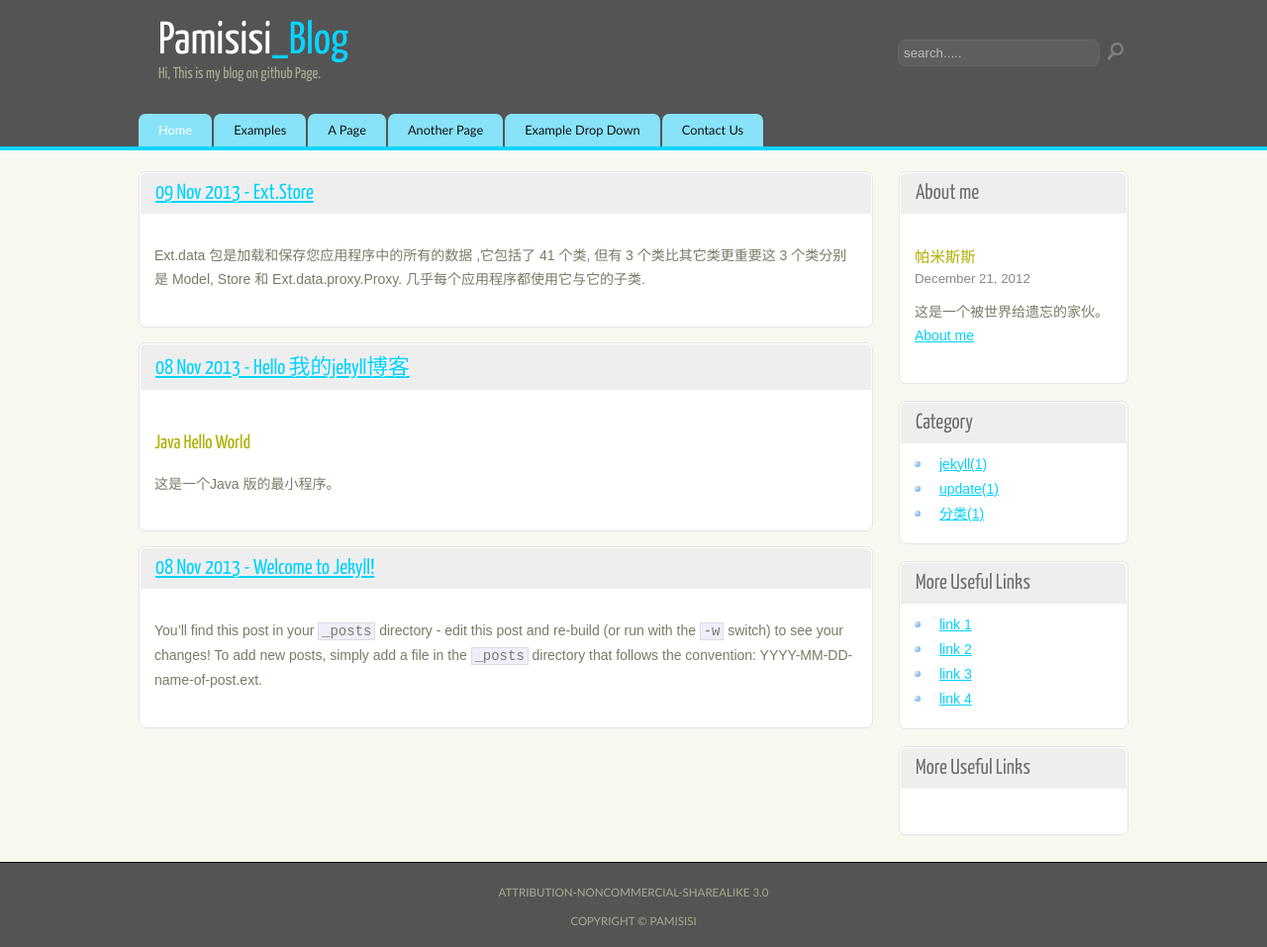
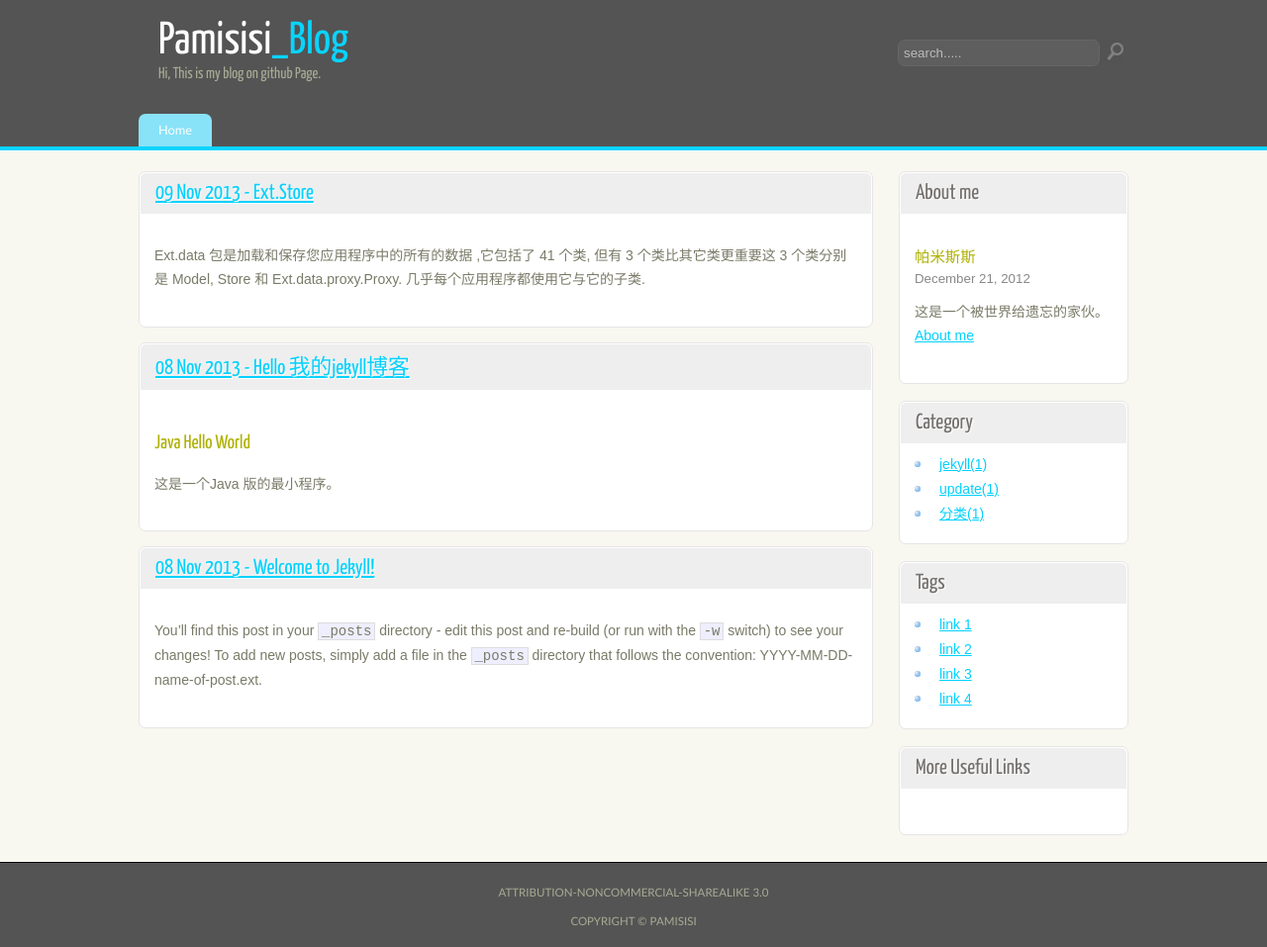
Before and after one commit to pamisisi/pamisisi.github.io, a Jekyll site: the page built from index.html, in a window 1280 px wide. Shown: the whole page at 99% size. Built offline with Jekyll 4.4.1, drawn with Linux system fonts in a browser that asks for light colours; Markdown is read by kramdown in place of the engine named in the settings; comment, search, counter and statistics services are not loaded.

```diff
--- a/_layouts/default.html
+++ b/_layouts/default.html
@@ -17,19 +17,25 @@
           <h1 class="title"><a href="/">{{ site.name }}<span class="logo_colour">_Blog</span></a></h1>
           <h2>Hi, This is my blog on github Page.</h2>
         </div>
-        <form method="post" action="#" id="search">
-          <input class="search" type="text" name="search_field" value="search....." onclick="javascript: document.forms['search'].search_field.value=''" />
+
+        <form method="get" action="http://www.google.com/search" id="search">
+          <input type="hidden" name="hl" value="zh-CN">
+          <input type="hidden" name="domains" value="pamisisi.github.io">
+          <input type="hidden" name="sitesearch" value="pamisisi.github.io">
+          <input class="search" type="text" name="q" value="search....." onclick="javascript: document.forms['search'].q.value=''" />
           <input name="search" type="image" style="float: right;border: 0; margin: 20px 0 0 0;" src="{{ site.url }}/images/search.png" alt="search" title="search" />
         </form>
       </div>
       <nav>
         <ul class="sf-menu" id="nav">
           <li class="current"><a href="/">Home</a></li>
+          <!--
           <li><a href="#">Examples</a></li>
           <li><a href="#">A Page</a></li>
           <li><a href="#">Another Page</a></li>
           <li><a href="#">Example Drop Down</a></li>
           <li><a href="#">Contact Us</a></li>
+           -->
         </ul>
       </nav>
     </header>
@@ -57,7 +63,7 @@
           <div class="sidebar_base"></div>
         </div>
         <div class="sidebar">
-          <h3>More Useful Links</h3>
+          <h3>Tags</h3>
           <div class="sidebar_item">
             <ul>
               <li><a href="#">link 1</a></li>
@@ -71,18 +77,7 @@
         <div class="sidebar">
           <h3>More Useful Links</h3>
           <div class="sidebar_item">
-            <script type="text/javascript">
-			/* * * CONFIGURATION VARIABLES: EDIT BEFORE PASTING INTO YOUR WEBPAGE * * */
-			var disqus_shortname = 'pamisisi'; // required: replace example with your forum shortname
 
-			/* * * DON'T EDIT BELOW THIS LINE * * */
-			(function () {
-				var s = document.createElement('script'); s.async = true;
-				s.type = 'text/javascript';
-				s.src = '//' + disqus_shortname + '.disqus.com/count.js';
-				(document.getElementsByTagName('HEAD')[0] || document.getElementsByTagName('BODY')[0]).appendChild(s);
-			}());
-			</script>
           </div>
           <div class="sidebar_base"></div>
         </div>
--- a/_layouts/post.html
+++ b/_layouts/post.html
@@ -5,6 +5,8 @@ layout: default
 	<h1>{{ page.date | date_to_string }} - {{ page.title }}</h1>
 	<div class="content_item">
 	{{ content }}
+
+	<!-- disqus 评论 -->
 	<div id="disqus_thread"></div>
 	<script type="text/javascript">
 		/* * * CONFIGURATION VARIABLES: EDIT BEFORE PASTING INTO YOUR WEBPAGE * * */
@@ -20,4 +22,5 @@ layout: default
 	<noscript>Please enable JavaScript to view the <a href="http://disqus.com/?ref_noscript">comments powered by Disqus.</a></noscript>
 	<a href="http://disqus.com" class="dsq-brlink">comments powered by <span class="logo-disqus">Disqus</span></a>
 	</div>
+
 </div>
```
